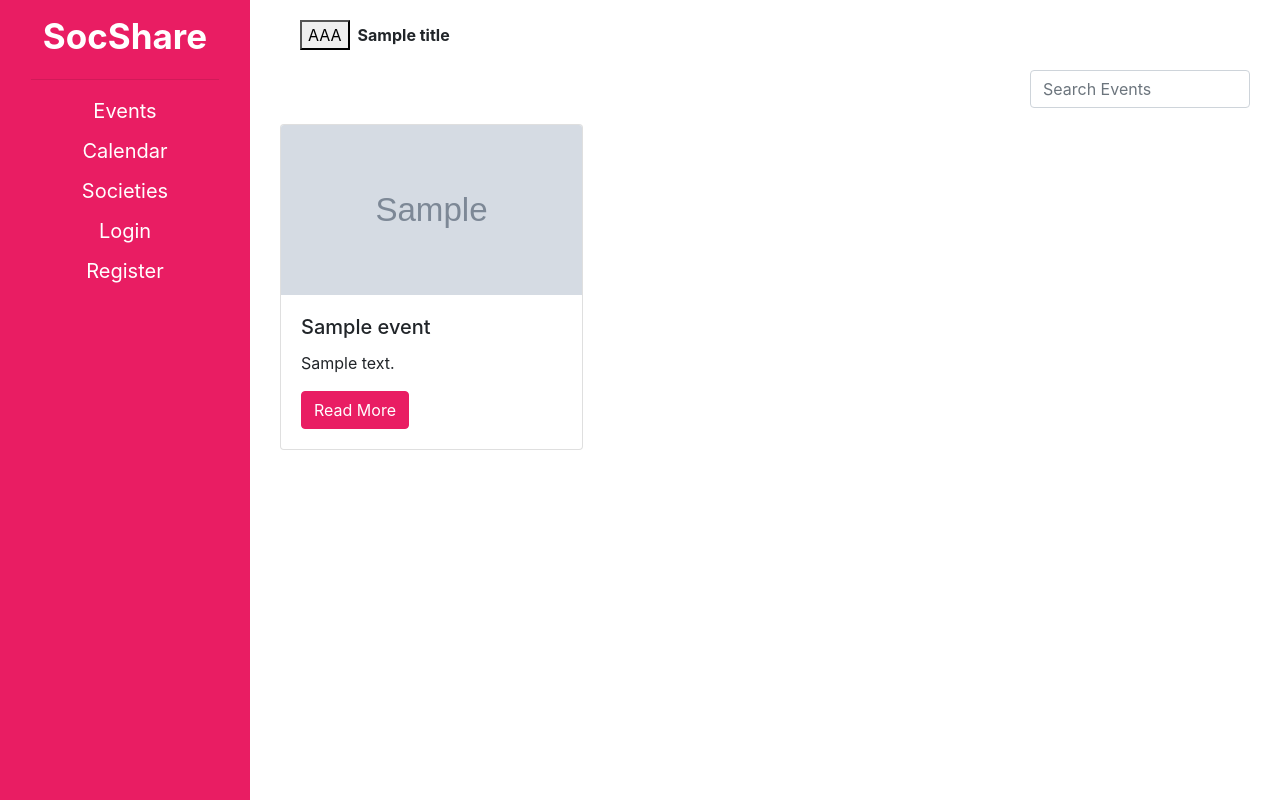
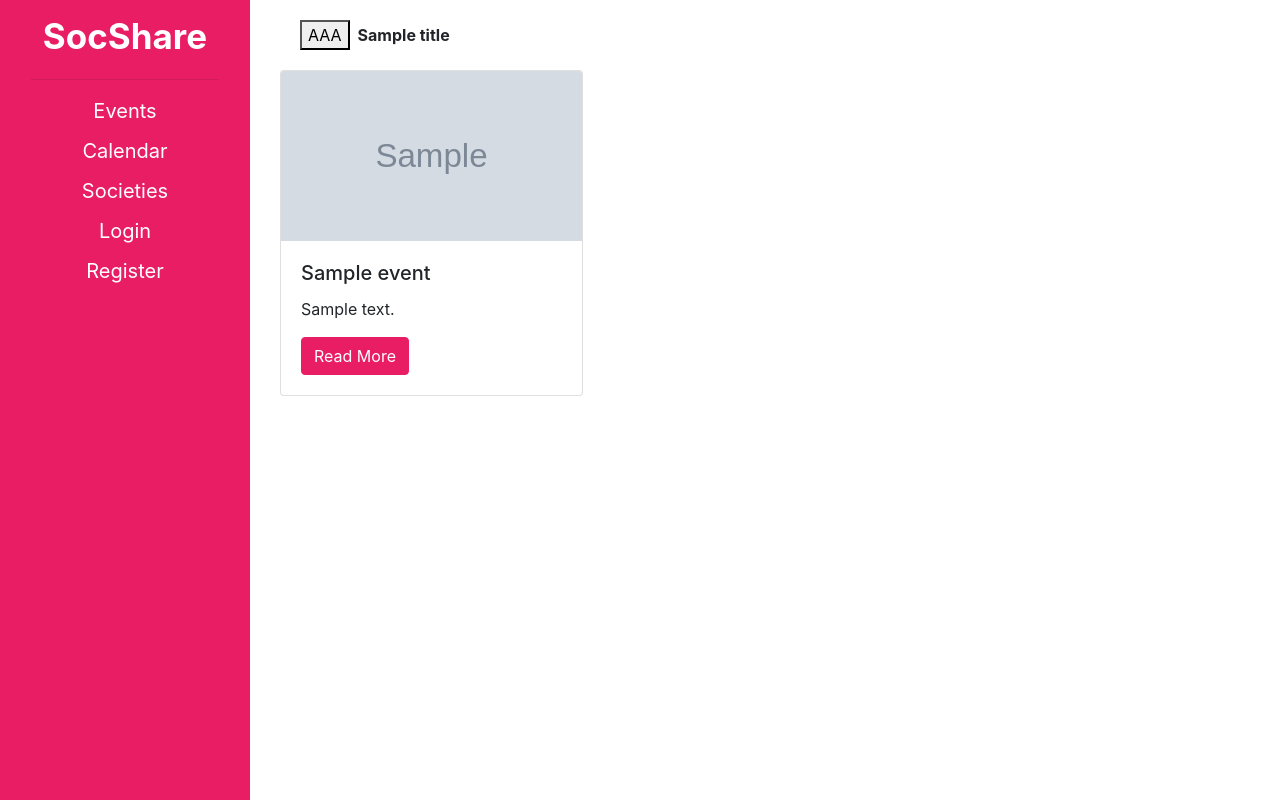
Before and after one commit to SocShare/SocShare, a Django app: template wad_project/templates/socshare/events.html in a window 1280 px wide. Run offline with Django 3.2, Linux system fonts and the light colour scheme; the template is opened without the code that fills it: most values are stand-ins (such as "Sample title", 1, 10 or a date in 2020); grey boxes marked "Sample" are stand-in pictures; some libraries are stand-ins or nearby versions.

Commit message:
searchbar module

```diff
--- a/wad_project/socshare/views.py
+++ b/wad_project/socshare/views.py
@@ -12,7 +12,7 @@ from django.db.models.functions.datetime import datetime
 def events(request):
     search = request.GET.get('search')
     events = Event.objects.filter(name__icontains=search) if search else Event.objects.order_by('date')
-    context = {"title":"Events","events":[x for x in events]}
+    context = {"title":"Events","searchbar":True,"events":[x for x in events]}
     if search:
         context['search']=search
     return render(request,'socshare/events.html',context=context)
--- a/wad_project/static/css/style.css
+++ b/wad_project/static/css/style.css
@@ -109,3 +109,8 @@
 }
 
 /* End society profile */
+
+
+.form-control.small {
+    width: initial !important;
+}
--- a/wad_project/static/js/main.js
+++ b/wad_project/static/js/main.js
@@ -22,3 +22,13 @@ function userchange(googleUser) {
 
     document.getElementById("profilename").innerText = profile.getName();
 }
+
+
+
+$( document ).ready(function() {
+    $("#searchbar").on('keyup', function (e) {
+        if (e.keyCode === 13) {
+            window.location.href='?search='+$("#searchbar").val();
+        }
+    });
+});
--- a/wad_project/templates/socshare/base.html
+++ b/wad_project/templates/socshare/base.html
@@ -46,7 +46,10 @@
                 {% if not fullscreen %}
                 <div class="header">
                     <button onclick="togglesideBar()">AAA</button>
-                    <b class="ml-2">{{ title }}</b>
+                    <b class="ml-2 mr-2">{{ title }}</b>
+                    {% if searchbar %}
+                    <input type="text" class="form-control small" id="searchbar" placeholder="Search {{ title }}">
+                    {% endif %}
                     <div class="flex-grow"></div>
                     <b id="profilename"></b>
                 </div>
--- a/wad_project/templates/socshare/events.html
+++ b/wad_project/templates/socshare/events.html
@@ -2,20 +2,6 @@
 {% load static %}
 
 {% block container %}
-<div class="row justify-content-end">
-    <div class="col-sm-3">
-        <div class="form-group">
-            <input type="text" class="form-control" id="searchBar" placeholder="Search Events">
-        </div>
-    </div>
-</div>
-<script>
-    $("#searchBar").on('keyup', function (e) {
-        if (e.keyCode === 13) {
-            window.location.href='?search='+$("#searchBar").val();
-        }
-    });
-</script>
 {% if search %}
 <h1>Events matching '{{search}}'</h1>
 <br /><br />
```
